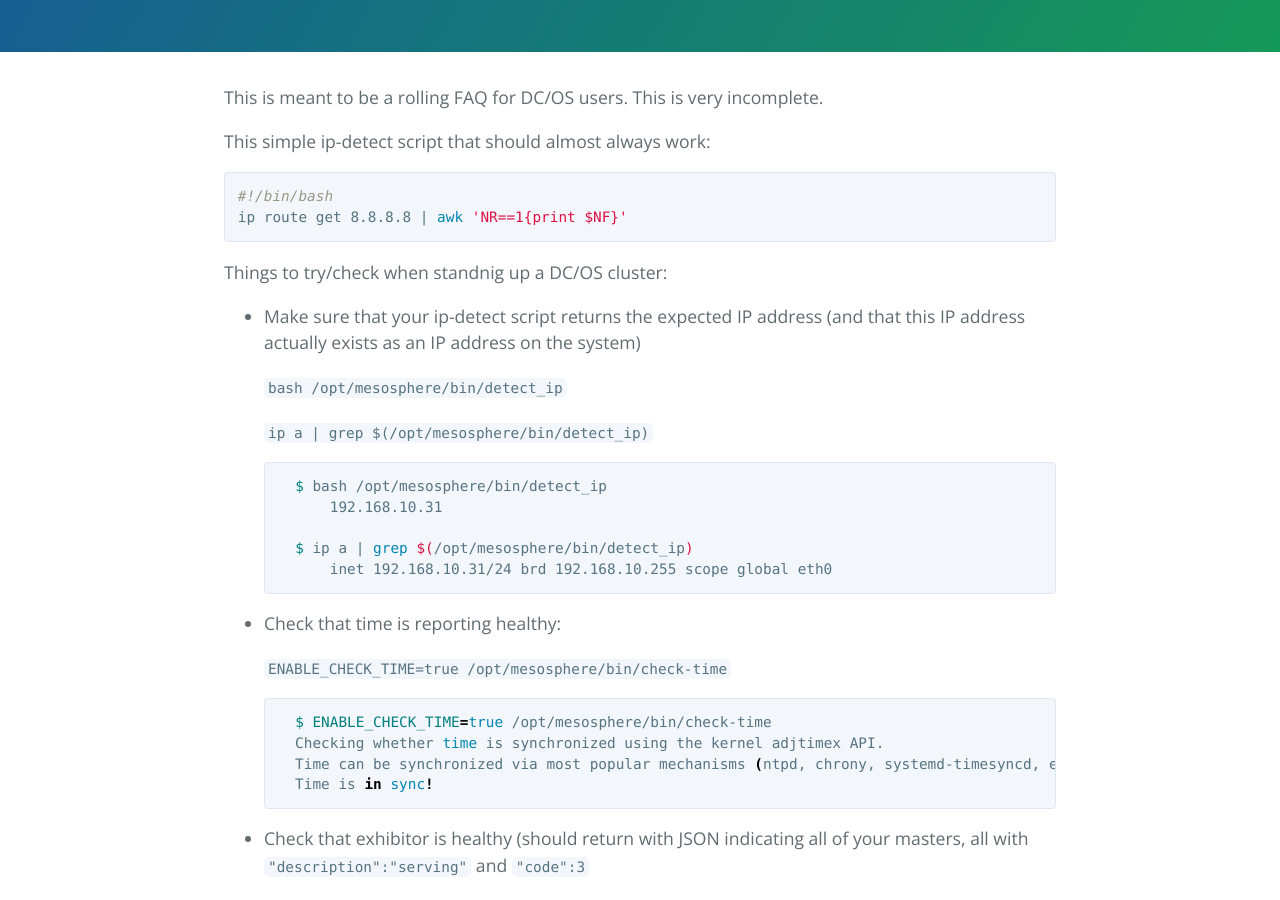
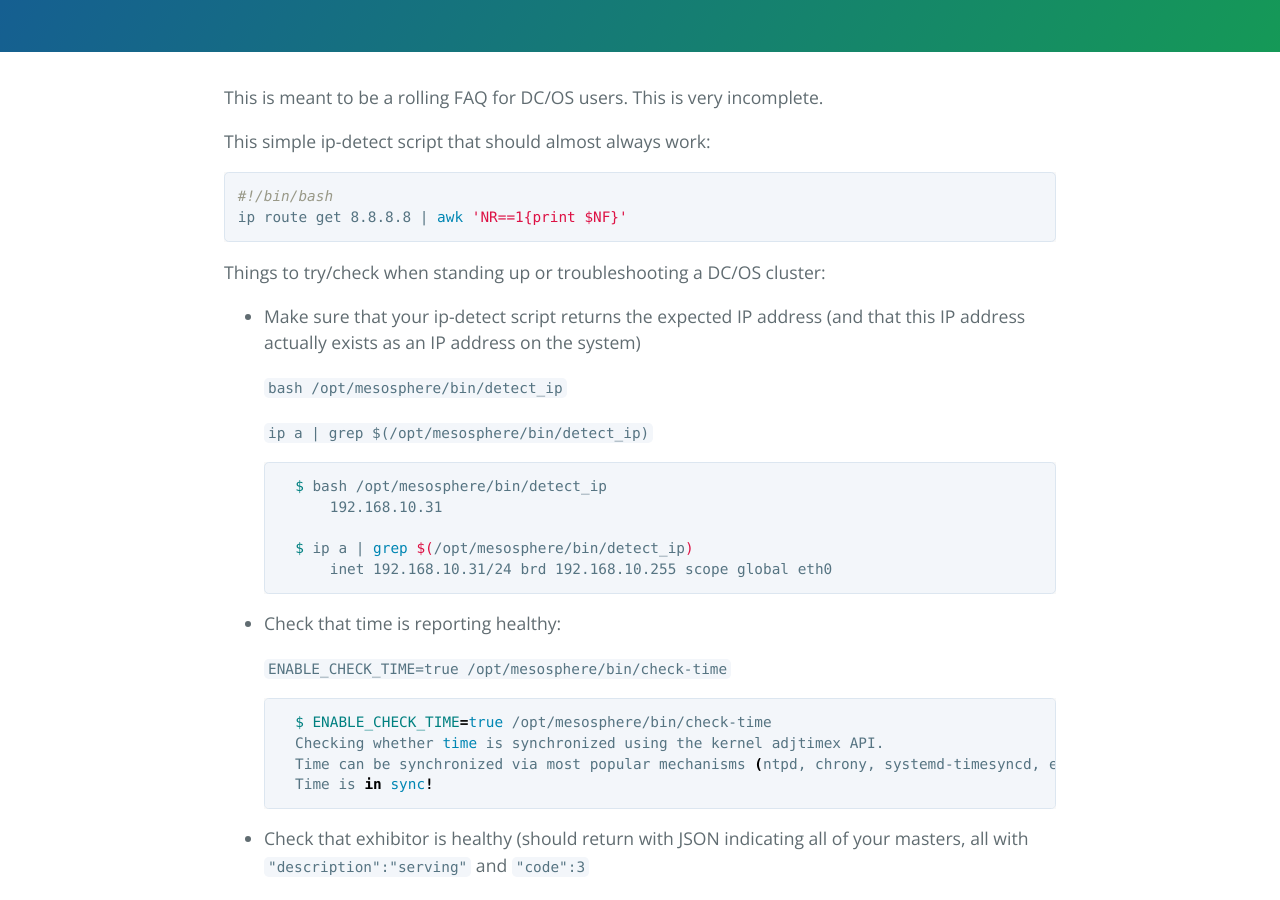
Before and after one commit to mesosphere/field-notes, a Jekyll site: the page built from docs/troubleshooting/installation-faq.md, in a window 1280 px wide and 900 px high, scrolled down 308 px. Built offline with Jekyll 4.4.1, drawn with Linux system fonts in a browser that asks for light colours; our own code applies the rules of GitHub Pages for plain Markdown files.

Commit message:
update troubleshooting

````diff
--- a/docs/troubleshooting/installation-faq.md
+++ b/docs/troubleshooting/installation-faq.md
@@ -10,7 +10,7 @@ This simple ip-detect script that should almost always work:
 ip route get 8.8.8.8 | awk 'NR==1{print $NF}'
 ```
 
-Things to try/check when standnig up a DC/OS cluster:
+Things to try/check when standing up or troubleshooting a DC/OS cluster:
 
 * Make sure that your ip-detect script returns the expected IP address (and that this IP address actually exists as an IP address on the system)
 
````
